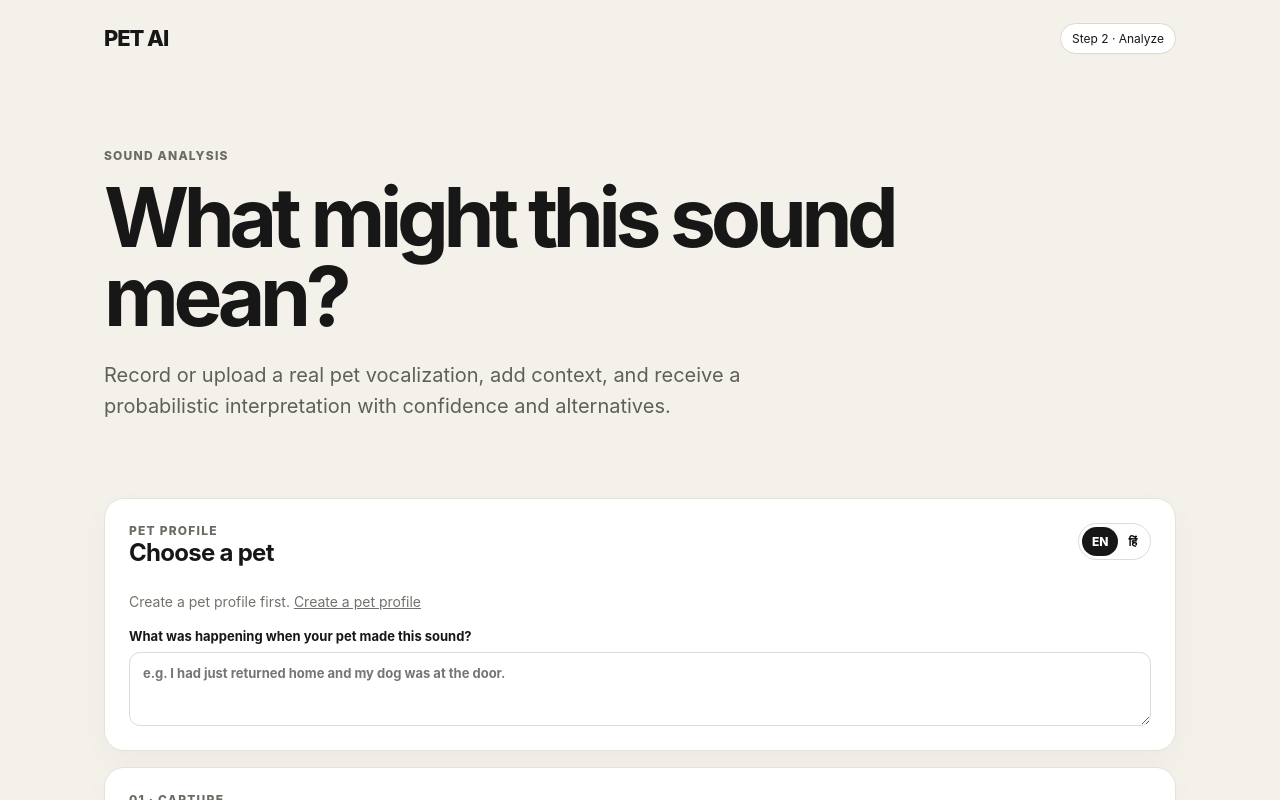
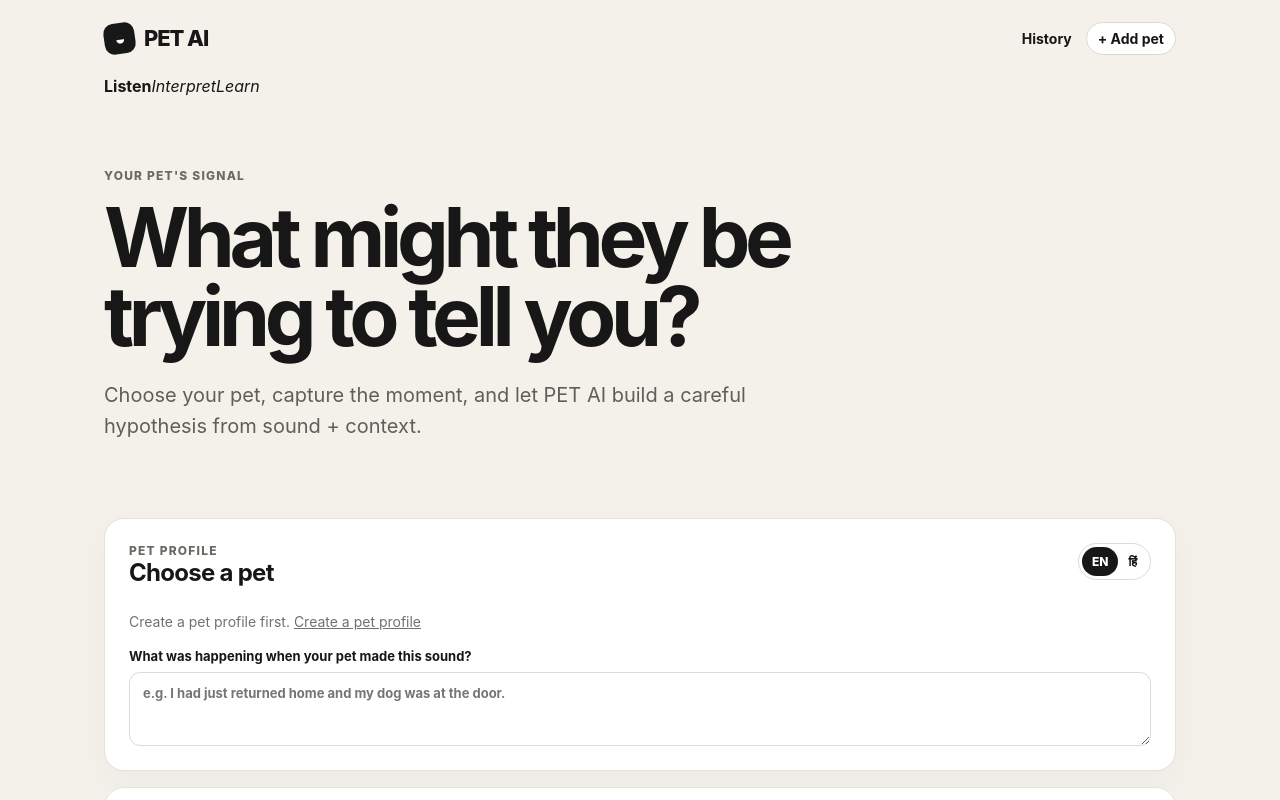
Before and after one commit to spunkytechai/pet-ai, a Next.js app: page /analyze in a window 1280 px wide. Shown: the top 800 px of the page. Built offline with nearby package versions, Linux system fonts and the light colour scheme; no server answers.

Commit message:
Redesign PET AI analysis experience shell

```diff
--- a/app/analyze/page.tsx
+++ b/app/analyze/page.tsx
@@ -1,5 +1,25 @@
+import Link from 'next/link'
 import { AnalysisWorkbench } from '@/components/analysis-workbench'
 
 export default function AnalyzePage() {
-  return <main><div className="container"><header className="nav"><div className="brand">PET AI</div><div className="badge">Step 2 · Analyze</div></header><section className="hero"><div className="eyebrow">Sound analysis</div><h1>What might this sound mean?</h1><p>Record or upload a real pet vocalization, add context, and receive a probabilistic interpretation with confidence and alternatives.</p></section><AnalysisWorkbench /></div></main>
+  return (
+    <main className="app-page">
+      <div className="container">
+        <header className="nav app-nav">
+          <Link href="/" className="brand brand-lockup"><span className="brand-mark" aria-hidden="true">◒</span><span>PET AI</span></Link>
+          <nav className="nav-links app-nav-links">
+            <Link href="/history">History</Link>
+            <Link className="badge" href="/pet/new">+ Add pet</Link>
+          </nav>
+        </header>
+        <div className="progress-strip"><span className="progress-active" /> <span /> <span /> <b>Listen</b><em>Interpret</em><em>Learn</em></div>
+        <section className="hero app-hero">
+          <div className="eyebrow">Your pet's signal</div>
+          <h1>What might they be trying to tell you?</h1>
+          <p>Choose your pet, capture the moment, and let PET AI build a careful hypothesis from sound + context.</p>
+        </section>
+        <AnalysisWorkbench />
+      </div>
+    </main>
+  )
 }
```
